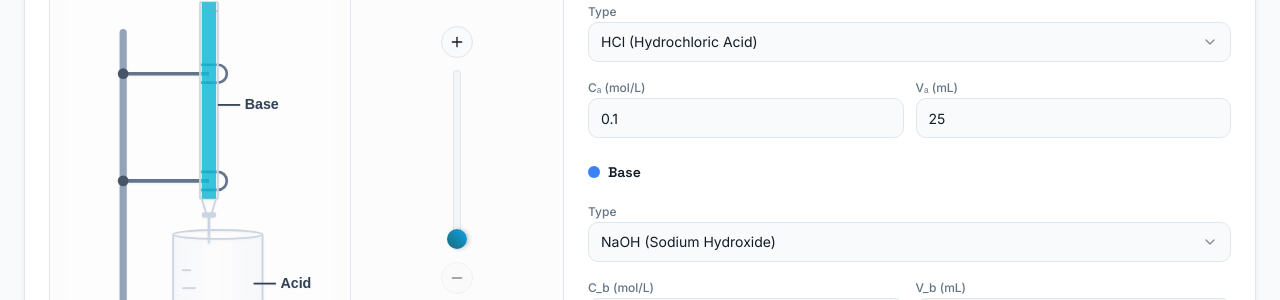
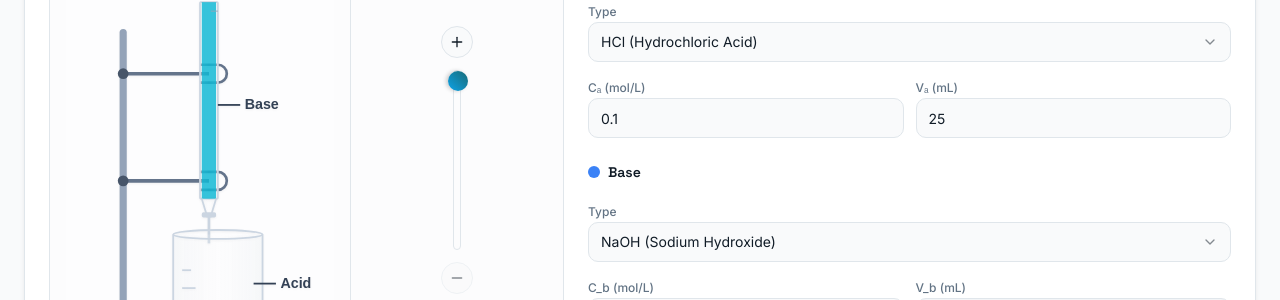
Before and after one commit to An1-sxd/Virtual-Lab, a React (Vite) app: page /experiment/1 in a window 1280 px wide. Shown: the part 388-688 px from the top of the page. Built offline with nearby package versions, Linux system fonts and the light colour scheme.

Commit message:
added volume control updated

```diff
--- a/src/components/experiment/AcidBaseSetup.jsx
+++ b/src/components/experiment/AcidBaseSetup.jsx
@@ -151,9 +151,10 @@ export const AcidBaseSetup = ({
                   className="volume-slider-vertical"
                   style={{
                     width: '180px',
-                    height: '40px',
-                    transform: 'rotate(-90deg)',
+                    height: '8px',
+                    transform: 'rotate(90deg)',
                     transformOrigin: 'center',
+                    background: `linear-gradient(to right, hsl(var(--primary)) ${(titratedVolume/maxVolume)*100}%, transparent ${(titratedVolume/maxVolume)*100}%)`
                   }}
                 />
               </div>
--- a/src/index.css
+++ b/src/index.css
@@ -241,12 +241,14 @@
 .volume-slider-vertical {
   -webkit-appearance: none;
   appearance: none;
-  background: transparent;
+  background: hsl(var(--muted));
   width: 100%;
-  height: 100%;
+  height: 8px; /* Standard track height */
+  border-radius: 4px;
   outline: none;
   cursor: pointer;
   margin: 0;
+  border: 1px solid hsl(var(--border));
 }
 
 .volume-slider-vertical::-webkit-slider-thumb {
@@ -286,13 +288,13 @@
 .volume-slider-vertical::-webkit-slider-runnable-track {
   height: 8px;
   border-radius: 4px;
-  background: hsl(var(--muted));
-  border: 1px solid hsl(var(--border));
+  background: transparent;
+  border: none;
 }
 
 .volume-slider-vertical::-moz-range-track {
   height: 8px;
   border-radius: 4px;
-  background: hsl(var(--muted));
-  border: 1px solid hsl(var(--border));
+  background: transparent;
+  border: none;
 }
```
